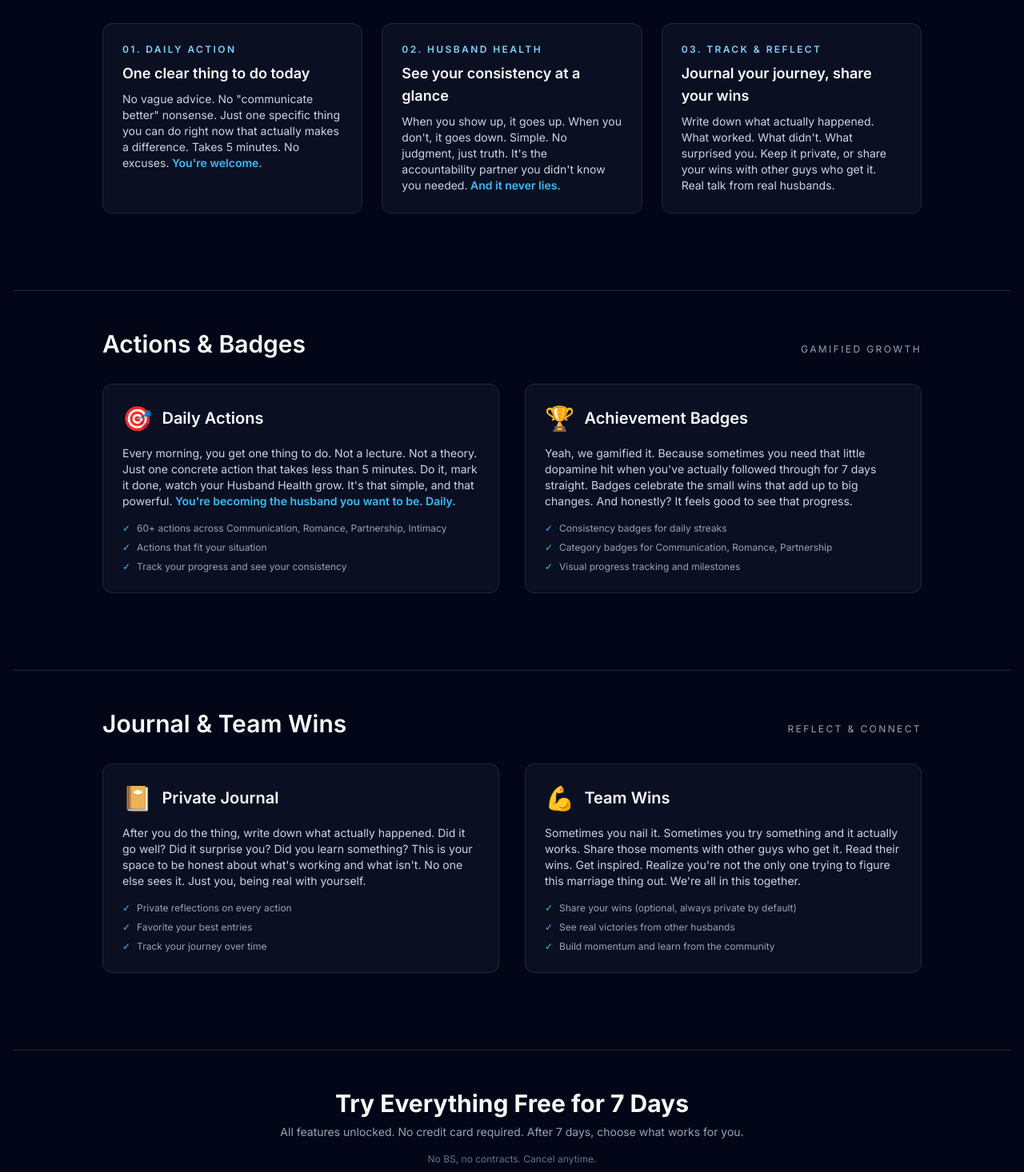
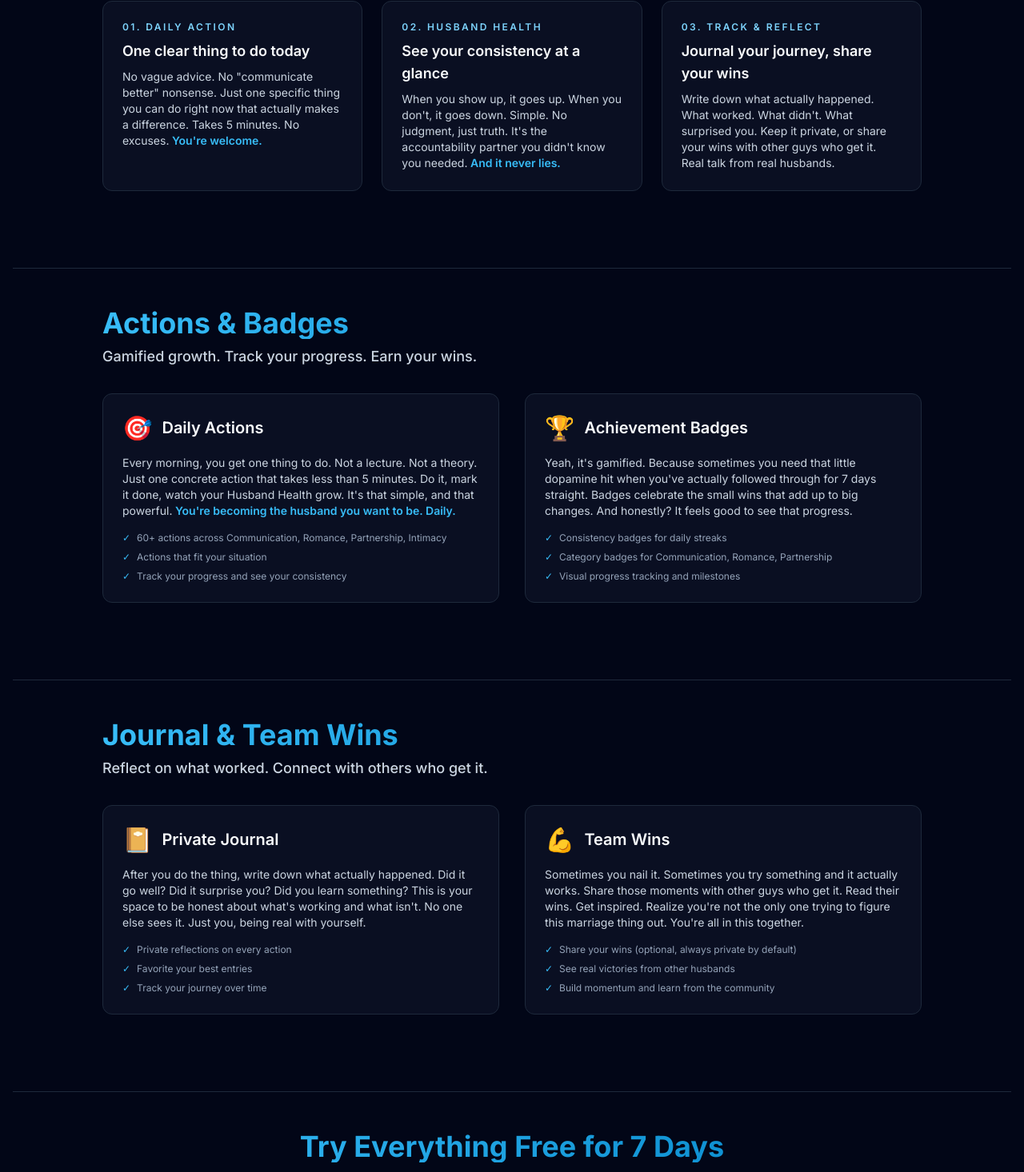
Before and after one commit to loo83gh22-droid/Husband-Daily-Tips, a Next.js app: page / in a window 1280 px wide. Shown: the part 1325-2791 px from the top of the page at 80% size. Built offline with nearby package versions, Linux system fonts and the light colour scheme; no server answers.

Commit message:
Update landing page: consistent headings, remove 'we' references, match dashboard tone and formatting

```diff
--- a/app/page.tsx
+++ b/app/page.tsx
@@ -78,7 +78,7 @@ export default async function Home() {
               Daily actions that show you care. She&apos;ll notice. You&apos;ll both feel the difference.
             </p>
             <p className="text-base md:text-lg text-slate-300 leading-relaxed mb-4 max-w-2xl">
-              Marriage is hard. You know it, we know it. But here&apos;s the thing, it doesn&apos;t have to be complicated.
+              Marriage is hard. You know it. But here&apos;s the thing, it doesn&apos;t have to be complicated.
               One small action a day. One moment where you actually show up. No grand gestures needed.
               Just consistent, real effort. Become the husband you and your partner deserve.
             </p>
@@ -152,7 +152,7 @@ export default async function Home() {
               </li>
               <li className="flex items-center gap-2">
                 <span className="inline-flex h-1.5 w-1.5 rounded-full bg-sky-400" />
-                Big husband moments give visible health boosts.
+                Consistent daily actions build your health over time.
               </li>
             </ul>
 
@@ -238,12 +238,12 @@ export default async function Home() {
         {/* Actions & Badges Section */}
         <section className="mt-24 border-t border-slate-800 pt-12">
           <div className="max-w-5xl mx-auto">
-            <div className="flex items-baseline justify-between mb-8">
-              <h2 className="text-2xl md:text-3xl font-semibold text-slate-50">
+            <div className="mb-8">
+              <h2 className="text-3xl md:text-4xl font-bold mb-2 bg-gradient-to-r from-primary-400 to-primary-600 bg-clip-text text-transparent">
                 Actions & Badges
               </h2>
-              <p className="text-xs text-slate-400 uppercase tracking-[0.2em]">
-                GAMIFIED GROWTH
+              <p className="text-slate-300 text-base md:text-lg mb-4 font-medium">
+                Gamified growth. Track your progress. Earn your wins.
               </p>
             </div>
 
@@ -285,7 +285,7 @@ export default async function Home() {
                   </h3>
                 </div>
                 <p className="text-sm text-slate-300 mb-4">
-                  Yeah, we gamified it. Because sometimes you need that little dopamine hit when you&apos;ve
+                  Yeah, it&apos;s gamified. Because sometimes you need that little dopamine hit when you&apos;ve
                   actually followed through for 7 days straight. Badges celebrate the small wins that add up
                   to big changes. And honestly? It feels good to see that progress.
                 </p>
@@ -311,12 +311,12 @@ export default async function Home() {
         {/* Journal & Team Wins Section */}
         <section className="mt-24 border-t border-slate-800 pt-12">
           <div className="max-w-5xl mx-auto">
-            <div className="flex items-baseline justify-between mb-8">
-              <h2 className="text-2xl md:text-3xl font-semibold text-slate-50">
+            <div className="mb-8">
+              <h2 className="text-3xl md:text-4xl font-bold mb-2 bg-gradient-to-r from-primary-400 to-primary-600 bg-clip-text text-transparent">
                 Journal & Team Wins
               </h2>
-              <p className="text-xs text-slate-400 uppercase tracking-[0.2em]">
-                REFLECT & CONNECT
+              <p className="text-slate-300 text-base md:text-lg mb-4 font-medium">
+                Reflect on what worked. Connect with others who get it.
               </p>
             </div>
 
@@ -359,7 +359,7 @@ export default async function Home() {
                 <p className="text-sm text-slate-300 mb-4">
                   Sometimes you nail it. Sometimes you try something and it actually works. Share those moments
                   with other guys who get it. Read their wins. Get inspired. Realize you&apos;re not the only one
-                  trying to figure this marriage thing out. We&apos;re all in this together.
+                  trying to figure this marriage thing out. You&apos;re all in this together.
                 </p>
                 <div className="space-y-2 text-xs text-slate-400">
                   <div className="flex items-center gap-2">
@@ -383,13 +383,13 @@ export default async function Home() {
         {/* Pricing Section */}
         <section className="mt-24 border-t border-slate-800 pt-12">
           <div className="max-w-5xl mx-auto">
-            <h2 className="text-2xl md:text-3xl font-bold text-slate-50 mb-2 text-center">
+            <h2 className="text-3xl md:text-4xl font-bold mb-2 bg-gradient-to-r from-primary-400 to-primary-600 bg-clip-text text-transparent text-center">
               Try Everything Free for 7 Days
             </h2>
-            <p className="text-sm text-slate-400 text-center mb-4 max-w-2xl mx-auto">
+            <p className="text-slate-300 text-base md:text-lg mb-4 font-medium text-center max-w-2xl mx-auto">
               All features unlocked. No credit card required. After 7 days, choose what works for you.
             </p>
-            <p className="text-xs text-slate-500 text-center mb-10 max-w-2xl mx-auto">
+            <p className="text-sm text-slate-400 text-center mb-10 max-w-2xl mx-auto">
               No BS, no contracts. Cancel anytime.
             </p>
           <div className="grid md:grid-cols-2 gap-8 max-w-4xl mx-auto">
```
